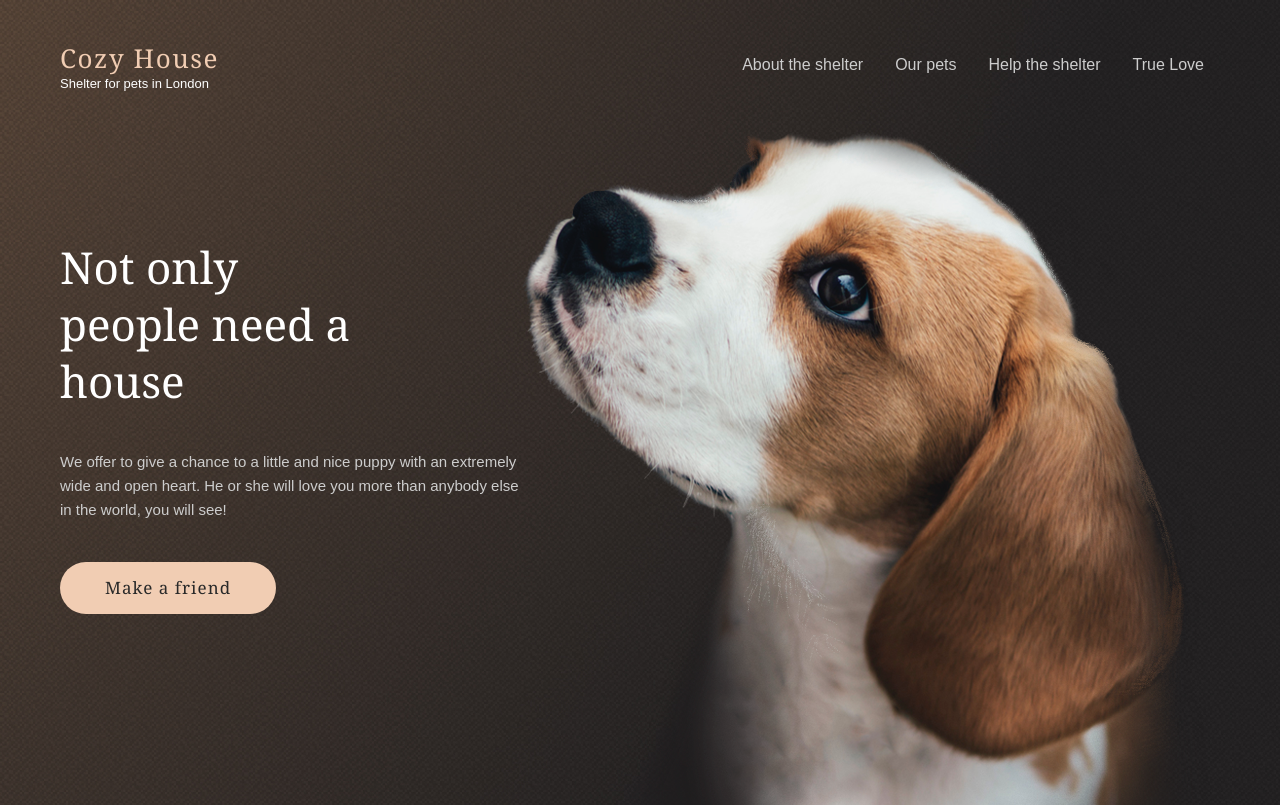
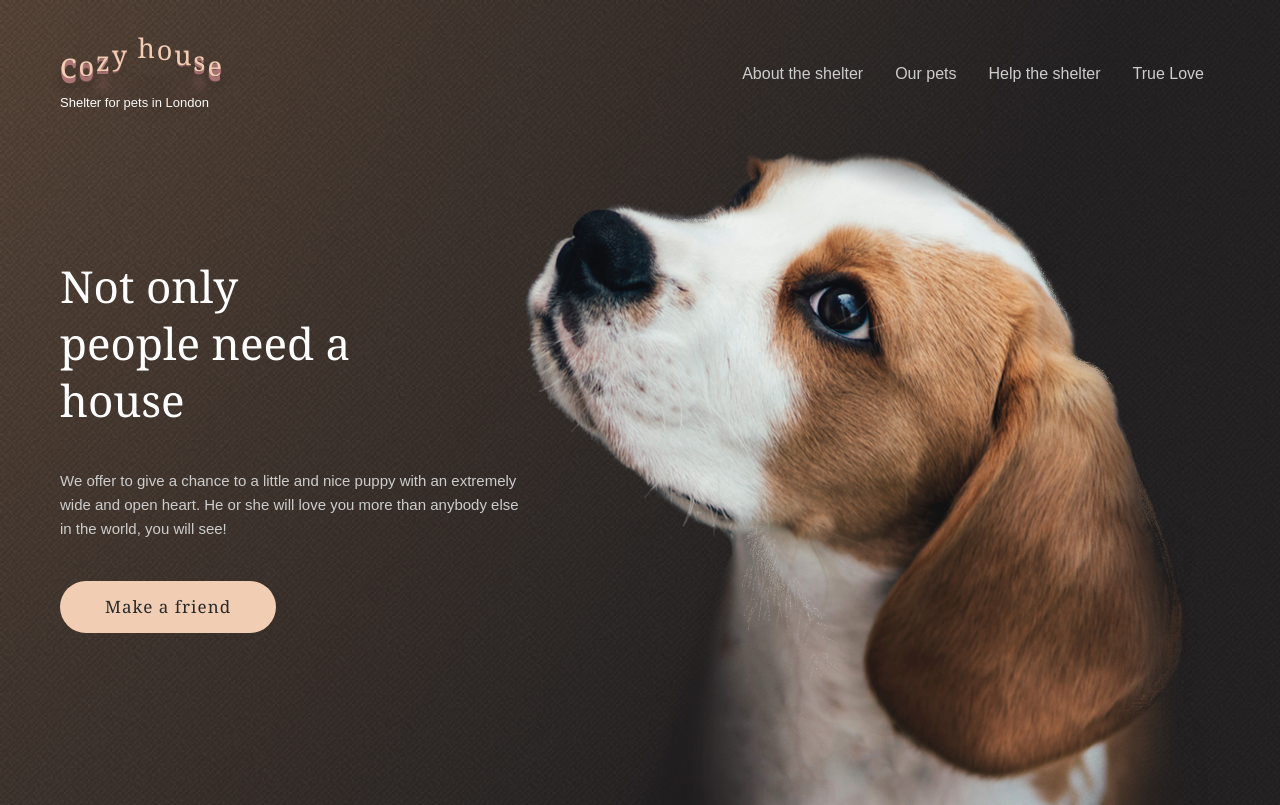
Before and after one commit to Creator674/shelter, a Vue app: page / in a window 1280 px wide. Shown: the top 805 px of the page. Built offline with nearby package versions, Linux system fonts and the light colour scheme.

Commit message:
feat: implement jumping logo

```diff
--- a/src/components/Header.vue
+++ b/src/components/Header.vue
@@ -2,12 +2,13 @@
   <header :class="{ 'header--mode--light': lightMode }">
     <div class="logo-wrapper"
     :class="{ 'logo-wrapper--mode--light': lightMode }">
-      <h2
+      <!-- <h2
         class="logo__title"
         :class="{ 'logo__title--mode--light': lightMode }"
       >
         Cozy House
-      </h2>
+      </h2> -->
+      <JumpingText :word="'Cozy house'"/>
       <p
         class="logo__subtitle"
         :class="{ 'logo__subtitle--mode--light': lightMode }"
@@ -38,10 +39,14 @@
 
 <script>
 import navListItems from '../data/navList';
+import JumpingText from './JumpingText.vue';
 
 export default {
   props: {
     lightMode: Boolean,
+  },
+  components: {
+    JumpingText,
   },
   name: 'Header',
   data() {
--- /dev/null
+++ b/src/components/JumpingText.vue
@@ -0,0 +1,105 @@
+<template>
+  <h1>
+    <span v-for="(letter, i) in splitWord(word)" :key="i">{{ letter }}</span>
+  </h1>
+</template>
+
+<script>
+export default {
+  props: {
+    word: String,
+  },
+  methods: {
+    splitWord(text) {
+      return text.split('');
+    },
+  },
+};
+</script>
+
+<style lang="scss" scoped>
+@import "../styles/colors.scss";
+
+h1 {
+  cursor: default;
+  width: 100%;
+  height: 55px;
+  margin: auto;
+  text-align: center;
+}
+
+h1 span {
+  position: relative;
+  top: 10px;
+  animation: bounce .5s cubic-bezier(0.445, 0.05, 0.55, 0.95) infinite alternate;
+  font-family: Georgia, "Times New Roman", Times, serif;
+  font-weight: 400;
+  font-size: 27px;
+  line-height: 36px;
+  color: $color-primary;
+  letter-spacing: 0.07em;
+  text-shadow: 0 1px 0 rgb(172, 118, 118), 0 2px 0 rgb(172, 118, 118),
+    0 3px 0 rgb(172, 118, 118), 0 4px 0 rgb(172, 118, 118), 0 5px 0 rgb(172, 118, 118),
+    0 6px 0 transparent , 0 7px 0 transparent, 0 8px 0 transparent,
+    0 9px 0 transparent, 0 10px 10px rgba(0, 0, 0, 0.4);
+}
+
+h1 span:nth-child(2) {
+  animation-delay: 0.1s;
+}
+
+h1 span:nth-child(3) {
+  animation-delay: 0.2s;
+}
+
+h1 span:nth-child(4) {
+  animation-delay: 0.3s;
+}
+
+h1 span:nth-child(5) {
+  animation-delay: 0.4s;
+}
+
+h1 span:nth-child(6) {
+  animation-delay: 0.5s;
+}
+
+h1 span:nth-child(7) {
+  animation-delay: 0.6s;
+}
+
+h1 span:nth-child(8) {
+  animation-delay: 0.7s;
+}
+
+h1 span:nth-child(9) {
+  animation-delay: 0.8s;
+}
+
+h1 span:nth-child(10) {
+  animation-delay: 0.9s;
+}
+
+h1 span:nth-child(11) {
+  animation-delay: 1s;
+}
+
+h1 span:nth-child(12) {
+  animation-delay: 1.1s;
+}
+
+h1 span:nth-child(13) {
+  animation-delay: 1.2s;
+}
+
+h1 span:nth-child(14) {
+  animation-delay: 1.3s;
+}
+
+@keyframes bounce {
+  100% {
+    top: -10px;
+    text-shadow: 0 50px 25px rgba(0, 0, 0, 0.2);
+  }
+}
+</style>
```
